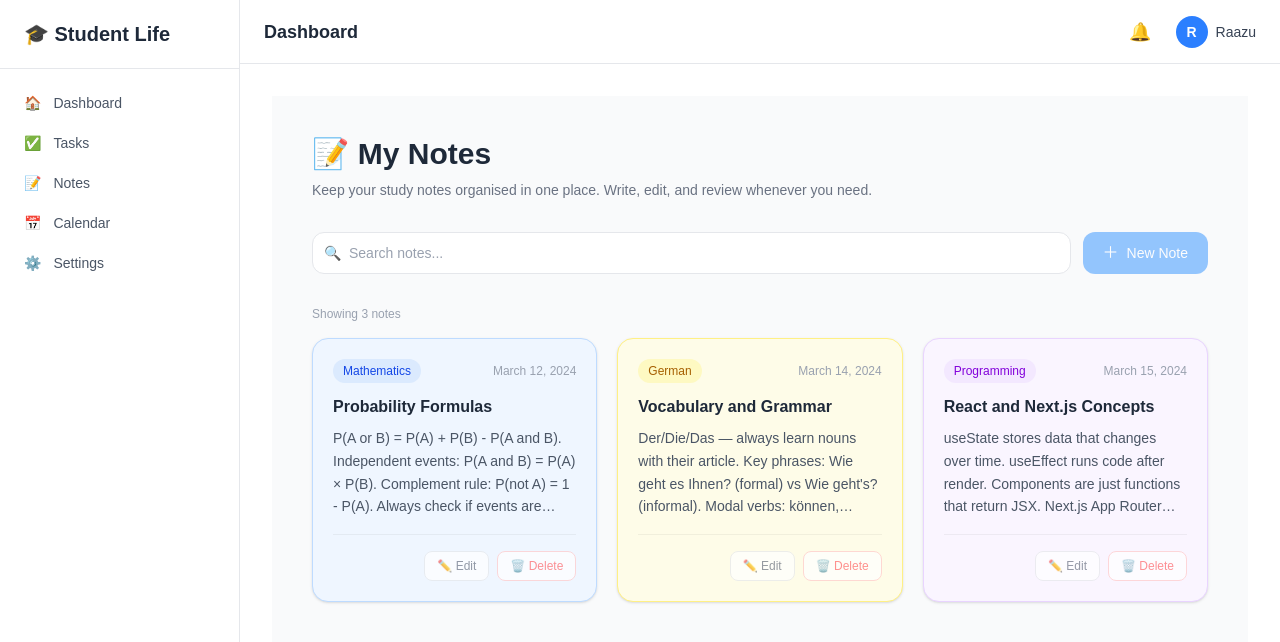
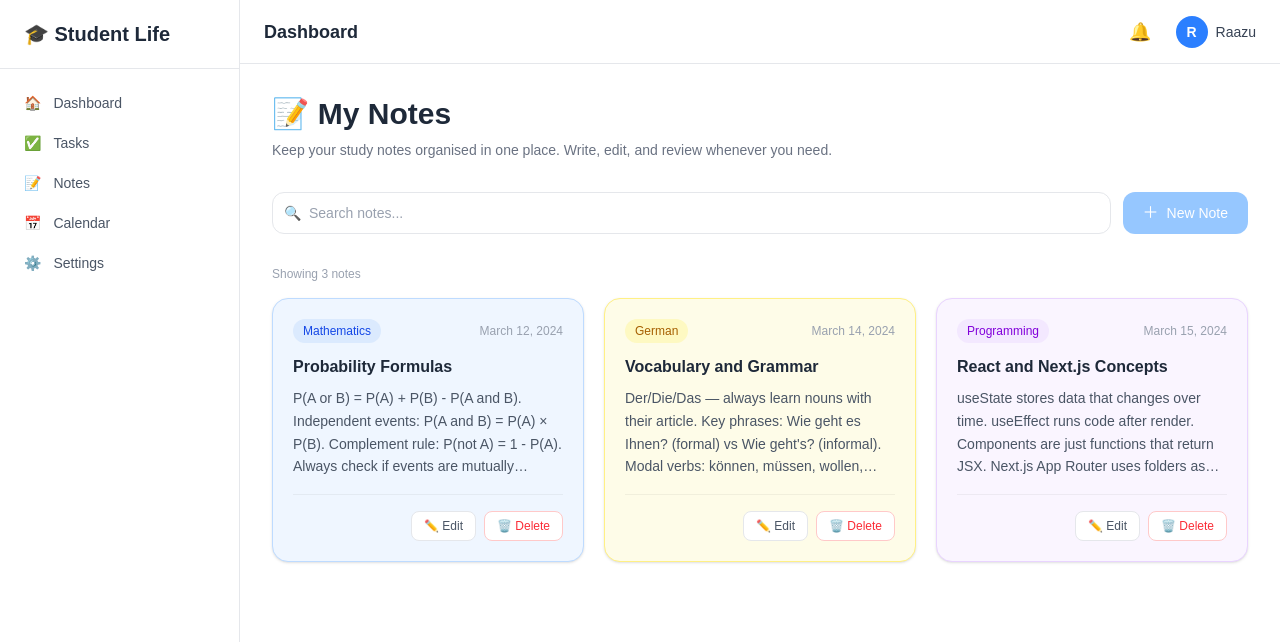
Before and after one commit to bruce10wayneofficial-png/student-life-dashboard, a Next.js app: page /notes in a window 1280 px wide. Shown: the top 642 px of the page. Built offline with nearby package versions, Linux system fonts and the light colour scheme.

Commit message:
create reusable notecard compnonent

```diff
--- a/app/notes/page.tsx
+++ b/app/notes/page.tsx
@@ -1,4 +1,6 @@
 // app/notes/page.tsx
+
+import NoteCard from "@/components/notecard";
 
 // ─── Types ────────────────────────────────────────────────────────────────────
 
@@ -43,32 +45,10 @@ const exampleNotes: Note[] = [
   },
 ];
 
-// ─── Subject Badge Styles ─────────────────────────────────────────────────────
-
-const subjectStyles: Record<string, string> = {
-  Mathematics: "bg-blue-100 text-blue-700",
-  German:      "bg-yellow-100 text-yellow-700",
-  Programming: "bg-purple-100 text-purple-700",
-};
-
-// ─── Helper: Format date string into readable format ─────────────────────────
-
-function formatDate(dateString: string): string {
-  const date = new Date(dateString);
-  return date.toLocaleDateString("en-US", {
-    year:  "numeric",
-    month: "long",
-    day:   "numeric",
-  });
-}
-
 // ─── Page Component ───────────────────────────────────────────────────────────
 
 export default function NotesPage() {
   return (
-    <div className="min-h-screen bg-gray-50 p-6 md:p-10">
-
-      {/* ── Page Wrapper ── */}
     <div className="max-w-5xl mx-auto">
 
       {/* ── Page Header ── */}
@@ -76,19 +56,18 @@ export default function NotesPage() {
         <h1 className="text-3xl font-bold text-gray-800 mb-2">
           📝 My Notes
         </h1>
+
         <p className="text-gray-500 text-sm">
           Keep your study notes organised in one place.
           Write, edit, and review whenever you need.
         </p>
       </div>
 
-        {/* ── Toolbar: Search + New Note Button ── */}
+      {/* ── Toolbar ── */}
       <div className="flex flex-col sm:flex-row gap-3 mb-8">
 
-          {/* Search Input (visual only for now) */}
+        {/* Search Input */}
         <div className="relative flex-1">
-
-            {/* Search Icon inside the input */}
           <span className="absolute left-3 top-1/2 -translate-y-1/2 text-gray-400 text-sm">
             🔍
           </span>
@@ -107,7 +86,7 @@ export default function NotesPage() {
           />
         </div>
 
-          {/* New Note Button (visual only for now) */}
+        {/* New Note Button */}
         <button
           disabled
           className="
@@ -130,88 +109,20 @@ export default function NotesPage() {
 
       {/* ── Notes Grid ── */}
       <div className="grid grid-cols-1 sm:grid-cols-2 lg:grid-cols-3 gap-5">
+
         {exampleNotes.map((note) => (
-
-            <div
+          <NoteCard
             key={note.id}
-              className={`
-                flex flex-col rounded-2xl border p-5
-                shadow-sm hover:shadow-md transition-shadow duration-200
-                ${note.color}
-              `}
-            >
-
-              {/* ── Card Top: Subject Badge + Date ── */}
-              <div className="flex items-center justify-between mb-3">
-
-                {/* Subject Badge */}
-                <span
-                  className={`
-                    text-xs font-medium px-2.5 py-1 rounded-full
-                    ${subjectStyles[note.subject] ?? "bg-gray-100 text-gray-600"}
-                  `}
-                >
-                  {note.subject}
-                </span>
-
-                {/* Date */}
-                <span className="text-xs text-gray-400">
-                  {formatDate(note.date)}
-                </span>
-
-              </div>
-
-              {/* ── Card Title ── */}
-              <h2 className="text-base font-semibold text-gray-800 mb-2">
-                {note.title}
-              </h2>
-
-              {/* ── Card Content ── */}
-              <p className="text-sm text-gray-600 leading-relaxed flex-1 line-clamp-4">
-                {note.content}
-              </p>
-
-              {/* ── Card Footer: Edit + Delete Buttons ── */}
-              <div className="flex items-center justify-end gap-2 mt-4 pt-4 border-t border-black/5">
-
-                {/* Edit Button (visual only) */}
-                <button
-                  disabled
-                  aria-label={`Edit note: ${note.title}`}
-                  className="
-                    flex items-center gap-1.5 px-3 py-1.5
-                    text-xs font-medium text-gray-500
-                    bg-white rounded-lg border border-gray-200
-                    opacity-70 cursor-not-allowed
-                    transition-colors duration-200
-                  "
-                >
-                  ✏️ Edit
-                </button>
-
-                {/* Delete Button (visual only) */}
-                <button
-                  disabled
-                  aria-label={`Delete note: ${note.title}`}
-                  className="
-                    flex items-center gap-1.5 px-3 py-1.5
-                    text-xs font-medium text-red-400
-                    bg-white rounded-lg border border-red-200
-                    opacity-70 cursor-not-allowed
-                    transition-colors duration-200
-                  "
-                >
-                  🗑️ Delete
-                </button>
+            title={note.title}
+            content={note.content}
+            subject={note.subject}
+            date={note.date}
+            color={note.color}
+          />
+        ))}
 
       </div>
 
     </div>
-
-          ))}
-        </div>
-
-      </div>
-    </div>
   );
 }
--- a/app/page.tsx
+++ b/app/page.tsx
@@ -1,6 +1,7 @@
 import DashboardCard from "@/components/dashboardCard";
 import TaskList from "@/components/tasklist";
 import UpcomingEvents from "@/components/upcomingevents";
+
 
 export default function DashboardPage() {
   return (
--- /dev/null
+++ b/components/notecard.tsx
@@ -0,0 +1,85 @@
+type NoteCardProps = {
+  title: string;
+  content: string;
+  subject: string;
+  date: string;
+  color: string;
+  onEdit?: () => void;
+  onDelete?: () => void;
+};
+
+const subjectStyles: Record<string, string> = {
+  Mathematics: "bg-blue-100 text-blue-700",
+  German: "bg-yellow-100 text-yellow-700",
+  Programming: "bg-purple-100 text-purple-700",
+};
+
+function formatDate(dateString: string): string {
+  const date = new Date(dateString);
+
+  return date.toLocaleDateString("en-US", {
+    year: "numeric",
+    month: "long",
+    day: "numeric",
+  });
+}
+
+export default function NoteCard({
+  title,
+  content,
+  subject,
+  date,
+  color,
+  onEdit,
+  onDelete,
+}: NoteCardProps) {
+  return (
+    <div
+      className={`flex flex-col rounded-2xl border p-5 shadow-sm hover:shadow-md transition-shadow duration-200 ${color}`}
+    >
+      {/* Subject + Date */}
+      <div className="mb-3 flex items-center justify-between">
+        <span
+          className={`rounded-full px-2.5 py-1 text-xs font-medium ${
+            subjectStyles[subject] ?? "bg-gray-100 text-gray-600"
+          }`}
+        >
+          {subject}
+        </span>
+
+        <span className="text-xs text-gray-400">
+          {formatDate(date)}
+        </span>
+      </div>
+
+      {/* Title */}
+      <h2 className="mb-2 text-base font-semibold text-gray-800">
+        {title}
+      </h2>
+
+      {/* Content */}
+      <p className="flex-1 line-clamp-4 text-sm leading-relaxed text-gray-600">
+        {content}
+      </p>
+
+      {/* Buttons */}
+      <div className="mt-4 flex items-center justify-end gap-2 border-t border-black/5 pt-4">
+        <button
+          onClick={onEdit}
+          aria-label={`Edit note: ${title}`}
+          className="rounded-lg border border-gray-200 bg-white px-3 py-1.5 text-xs font-medium text-gray-600 transition-colors hover:bg-gray-100"
+        >
+          ✏️ Edit
+        </button>
+
+        <button
+          onClick={onDelete}
+          aria-label={`Delete note: ${title}`}
+          className="rounded-lg border border-red-200 bg-white px-3 py-1.5 text-xs font-medium text-red-500 transition-colors hover:bg-red-50"
+        >
+          🗑️ Delete
+        </button>
+      </div>
+    </div>
+  );
+}
```
Lines whose indentation alone changed are shown as unchanged.
